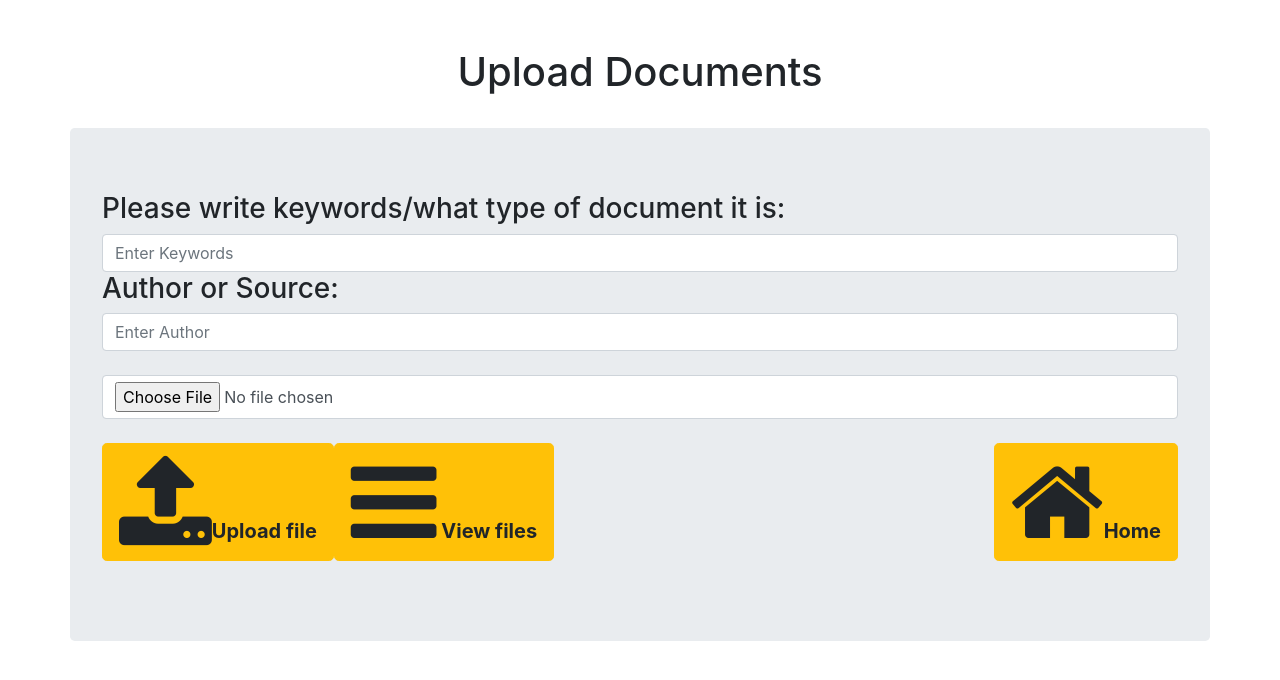
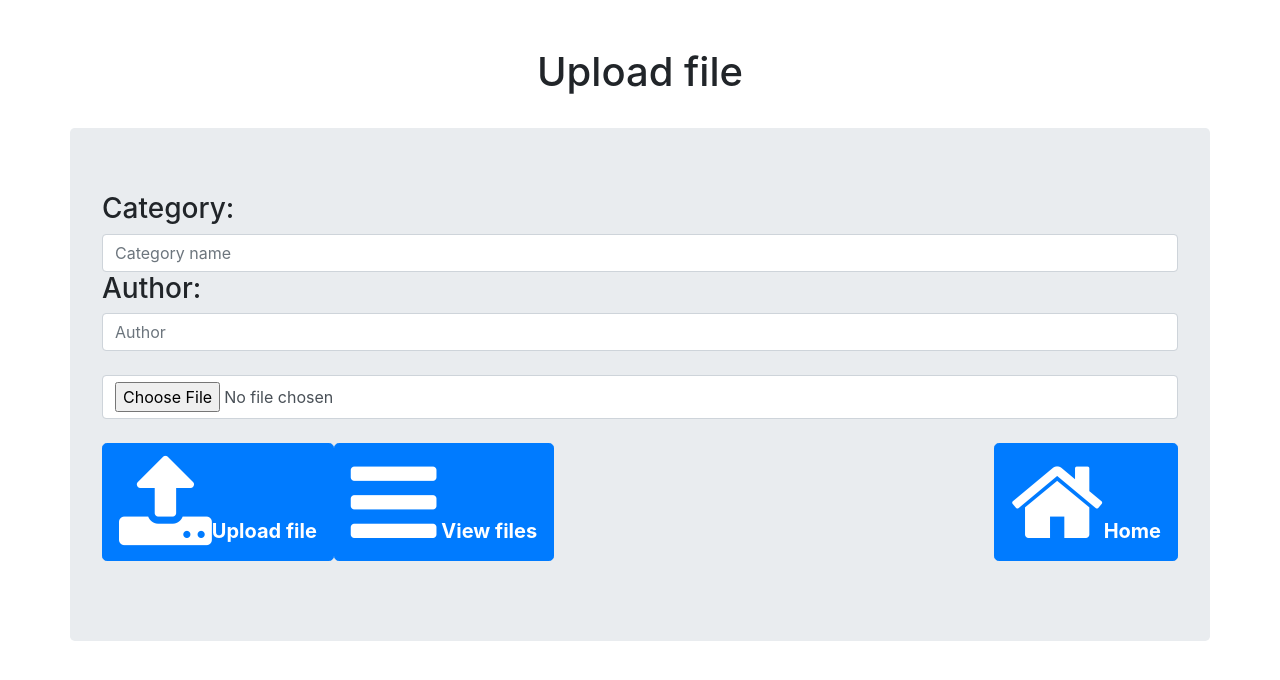
Before and after one commit to SamGumede/Document-version-control-system, a PHP site: page /uploadhtml.php in a window 1280 px wide. Shown: the top 680 px of the page. Run offline with PHP 8.4, Linux system fonts and the light colour scheme; some libraries are stand-ins or nearby versions.

Commit message:
changes to uploaded file

```diff
--- /dev/null
+++ b/includes/uploads/1774404254.law.txt
@@ -0,0 +1 @@
+http://jbossprd.nwu.ac.za/aaa-webclient/StudentWebCommand.do?sf=143380&lng=3#/top
--- a/styles.css
+++ b/styles.css
@@ -106,4 +106,5 @@ body {
 .signup {
     background: #379805;
     border: #379706 1px;
+
 }
--- a/uploadhtml.php
+++ b/uploadhtml.php
@@ -8,28 +8,28 @@
 <body>
 	<br><br>
 	<div class="container page-header">
-    <h1 class="text-center"><span class="blanc">Upload Documents</span></h1>
+    <h1 class="text-center"><span class="blanc">Upload file</span></h1>
    </div>
   <br>
   <div class="container jumbotron">
   <div class="form-group">
   <form action="includes/upload.php" method="POST" enctype="multipart/form-data">
-  	<h3>Please write keywords/what type of document it is:</h3>
-  	<input type="text" name="keyword" class="form-control" placeholder="Enter Keywords" required>
-    <h3>Author or Source:</h3>
-    <input type="text" name="author" class="form-control" placeholder="Enter Author" required>
+  	<h3>Category:</h3>
+  	<input type="text" name="keyword" class="form-control" placeholder="Category name" required>
+    <h3>Author:</h3>
+    <input type="text" name="author" class="form-control" placeholder="Author" required>
     <br>
     <input type="file" name="file" class="form-control" required><br>
 
+<!-- <button type="submit" name="submit" class="btn btn-lg btn-success">UPLOAD FILES!</button>
+       -->
+<button type="submit" name="submit"class="btn  btn-primary btn-lg float-left font-weight-bold">
+<i class="fa fa-upload fa-5x""></i>Upload file</i></button>
 
-
-<a class="btn  btn-warning btn-lg float-left font-weight-bold">
-<i class="fa fa-upload fa-5x""></i>Upload file</a>
-
-<a class="btn btn-warning btn-lg float-center font-weight-bold" href="includes/fetch.php" >
+<a class="btn btn-primary btn-lg float-center font-weight-bold" href="includes/fetch.php" >
 <i class="fa fa-reorder fa-5x"></i> View files</a>
 
-<a class="btn   btn-warning btn-lg float-right font-weight-bold" href="index.php">
+<a class="btn   btn-primary btn-lg float-right font-weight-bold" href="index.php">
 <i class="fa fa-home fa-5x"></i>Home</a>
 
 
```
Also changed, not shown: home.php (+4 -5 lines), includes/fetch.php (+27 -8 lines), index.php (+9 -1 lines), assets/bootstrap/css/bootstrap.css, bootstrap/css/bootstrap.css, includes/uploads/1715256582.Penguins.jpg (added), includes/uploads/704984908.Tulips.jpg (added).
